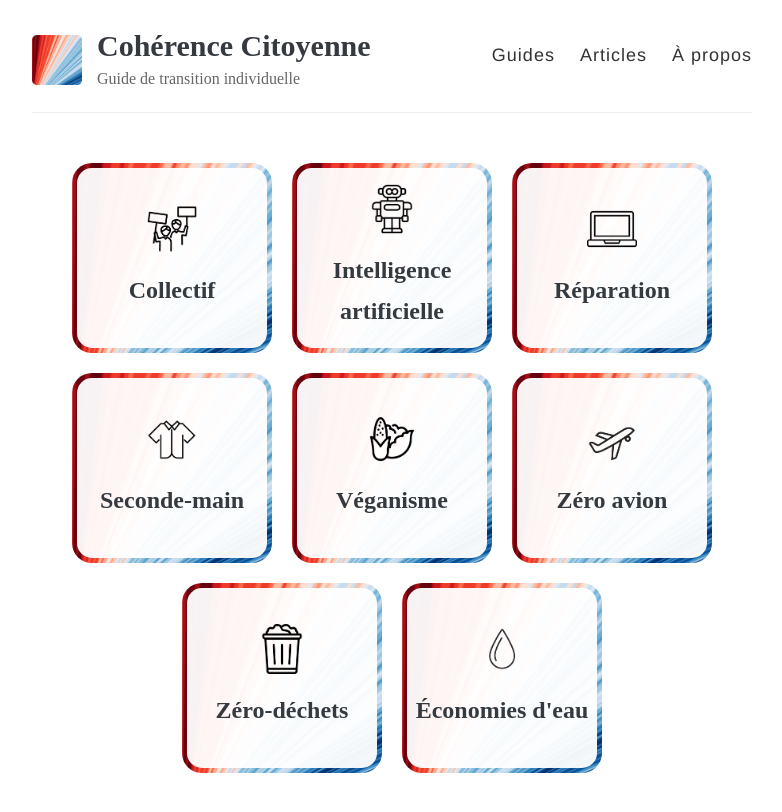
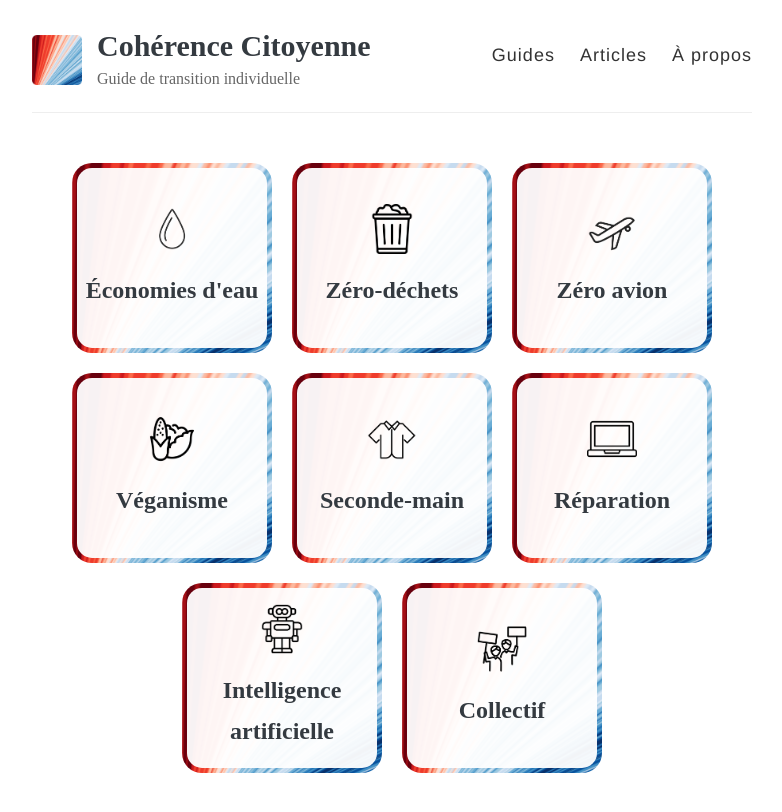
Before and after one commit to loicguichaoua/loicguichaoua.github.io, a Jekyll site: the page built from index.html, in a window 1280 px wide. Shown: the top 812 px of the page, without its empty margins (248-1030 px from the left). Built offline with Jekyll 4.4.1, drawn with Linux system fonts in a browser that asks for light colours; some web fonts are replaced; the list of posts is cut into pages by our own code.

Commit message:
guides loop order

```diff
--- a/index.html
+++ b/index.html
@@ -12,7 +12,9 @@ layout: default
 
   <div class="posts-thumbnails">
 
-    {% for guide in site.guides %}
+    <!-- sort guides -->
+    {% assign guides = site.guides | nested_sort:"contents.date" | reverse %}
+    {% for guide in guides %}
 
       <a href="{{ site.baseurl }}{{ guide.url }}">
         <article class="post-thumbnail">
```
